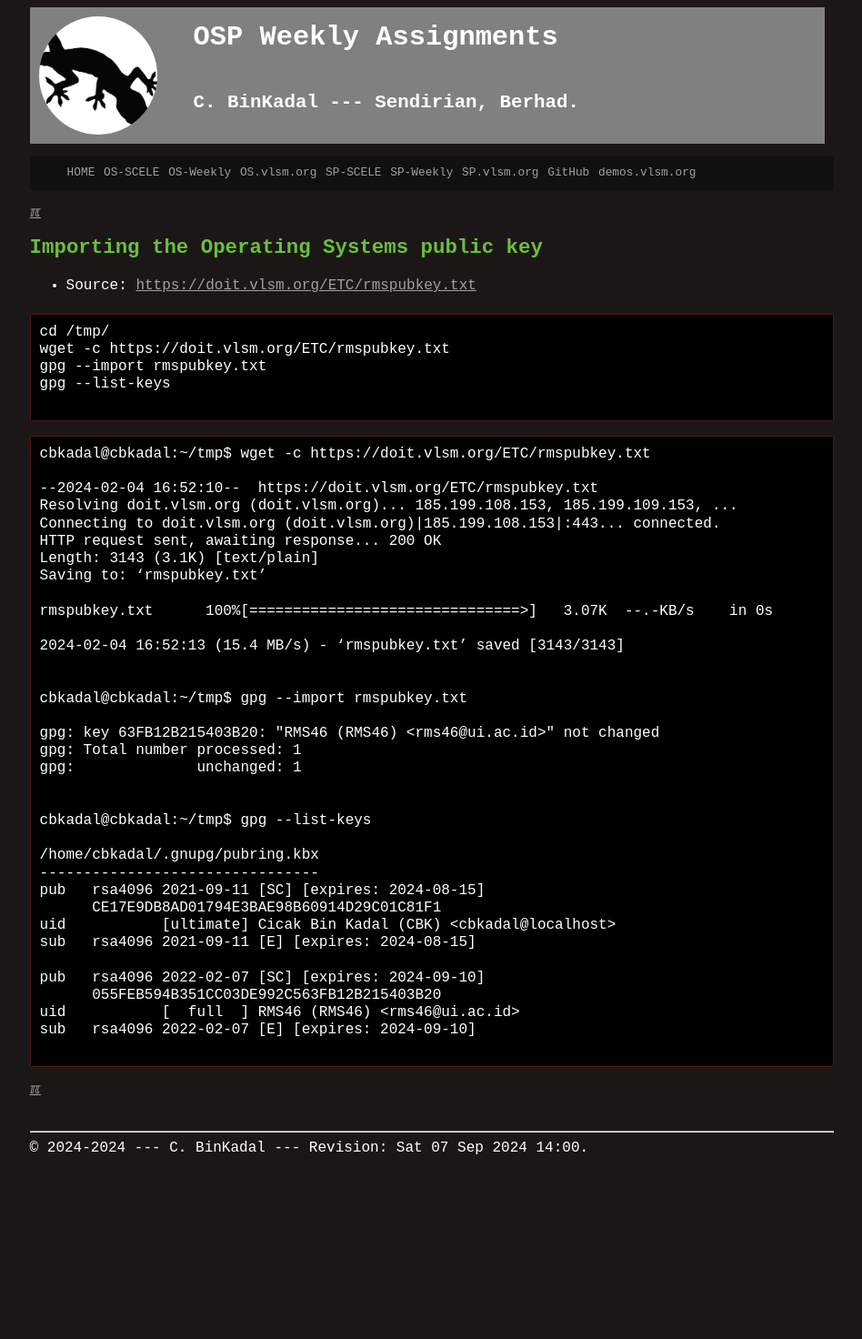
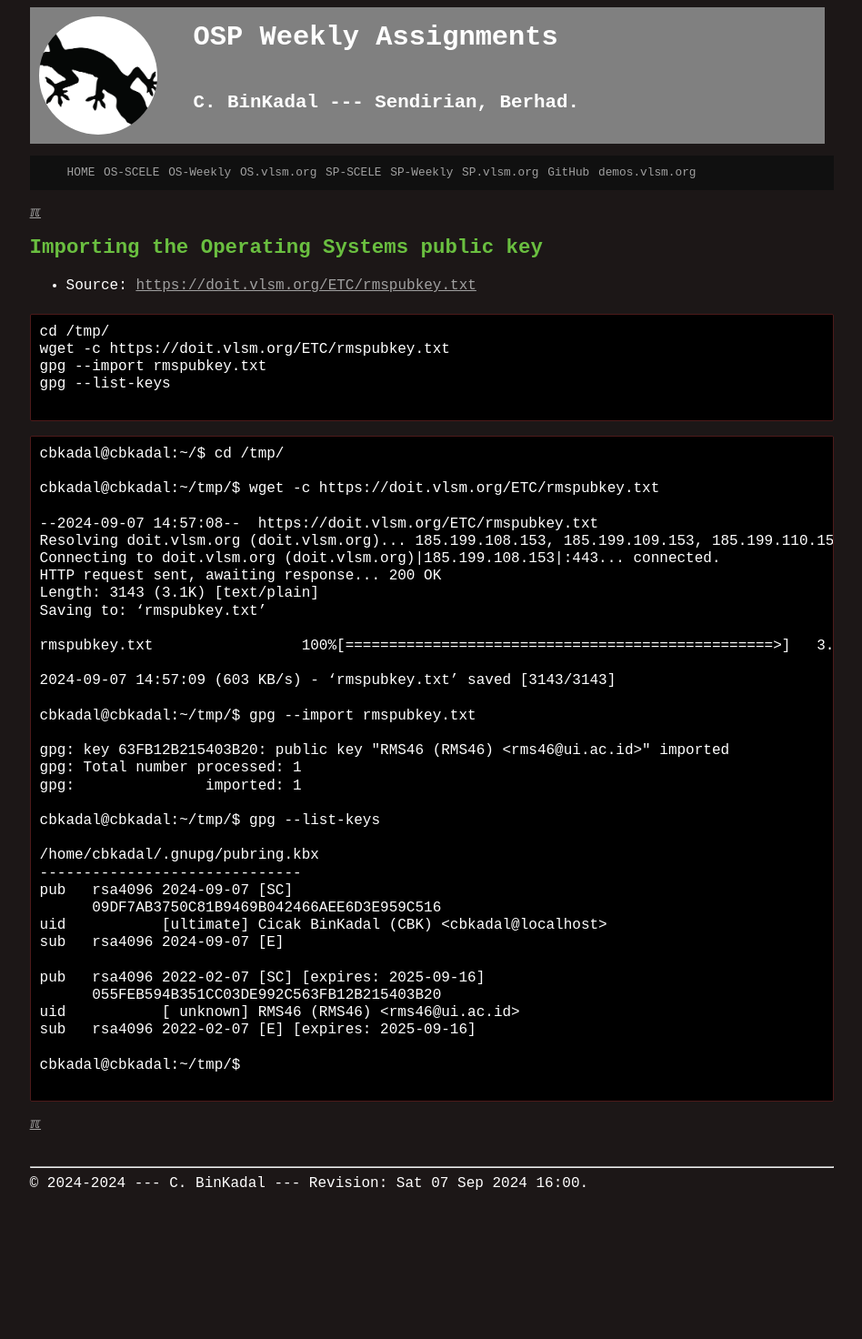
Before and after one commit to os2xx/demOS, a Jekyll site: the page built from W02-03.md, in a window 1280 px wide. Shown: the whole page at 91% size, without its empty margins (165-1113 px from the left). Built offline with Jekyll 4.4.1, drawn with Linux system fonts in a browser that asks for light colours; before the commit the page ends 1434 px from its top, so only the background shows below that.

Commit message:
modified:   W02-01.md W02-03.md W02-04.md W02-08.md

````diff
--- a/W02-03.md
+++ b/W02-03.md
@@ -17,40 +17,42 @@ gpg --list-keys
 ```
 
 ```
-cbkadal@cbkadal:~/tmp$ wget -c https://doit.vlsm.org/ETC/rmspubkey.txt
+cbkadal@cbkadal:~/$ cd /tmp/
 
---2024-02-04 16:52:10--  https://doit.vlsm.org/ETC/rmspubkey.txt
-Resolving doit.vlsm.org (doit.vlsm.org)... 185.199.108.153, 185.199.109.153, ...
+cbkadal@cbkadal:~/tmp/$ wget -c https://doit.vlsm.org/ETC/rmspubkey.txt
+
+--2024-09-07 14:57:08--  https://doit.vlsm.org/ETC/rmspubkey.txt
+Resolving doit.vlsm.org (doit.vlsm.org)... 185.199.108.153, 185.199.109.153, 185.199.110.153, ...
 Connecting to doit.vlsm.org (doit.vlsm.org)|185.199.108.153|:443... connected.
 HTTP request sent, awaiting response... 200 OK
 Length: 3143 (3.1K) [text/plain]
 Saving to: ‘rmspubkey.txt’
 
-rmspubkey.txt      100%[===============================>]   3.07K  --.-KB/s    in 0s
+rmspubkey.txt                 100%[=================================================>]   3.07K  --.-KB/s    in 0.005s
 
-2024-02-04 16:52:13 (15.4 MB/s) - ‘rmspubkey.txt’ saved [3143/3143]
+2024-09-07 14:57:09 (603 KB/s) - ‘rmspubkey.txt’ saved [3143/3143]
 
+cbkadal@cbkadal:~/tmp/$ gpg --import rmspubkey.txt
 
-cbkadal@cbkadal:~/tmp$ gpg --import rmspubkey.txt
+gpg: key 63FB12B215403B20: public key "RMS46 (RMS46) <rms46@ui.ac.id>" imported
+gpg: Total number processed: 1
+gpg:               imported: 1
 
-gpg: key 63FB12B215403B20: "RMS46 (RMS46) <rms46@ui.ac.id>" not changed
-gpg: Total number processed: 1
-gpg:              unchanged: 1
-
-
-cbkadal@cbkadal:~/tmp$ gpg --list-keys
+cbkadal@cbkadal:~/tmp/$ gpg --list-keys
 
 /home/cbkadal/.gnupg/pubring.kbx
---------------------------------
-pub   rsa4096 2021-09-11 [SC] [expires: 2024-08-15]
-      CE17E9DB8AD01794E3BAE98B60914D29C01C81F1
-uid           [ultimate] Cicak Bin Kadal (CBK) <cbkadal@localhost>
-sub   rsa4096 2021-09-11 [E] [expires: 2024-08-15]
+------------------------------
+pub   rsa4096 2024-09-07 [SC]
+      09DF7AB3750C81B9469B042466AEE6D3E959C516
+uid           [ultimate] Cicak BinKadal (CBK) <cbkadal@localhost>
+sub   rsa4096 2024-09-07 [E]
 
-pub   rsa4096 2022-02-07 [SC] [expires: 2024-09-10]
+pub   rsa4096 2022-02-07 [SC] [expires: 2025-09-16]
       055FEB594B351CC03DE992C563FB12B215403B20
-uid           [  full  ] RMS46 (RMS46) <rms46@ui.ac.id>
-sub   rsa4096 2022-02-07 [E] [expires: 2024-09-10]
+uid           [ unknown] RMS46 (RMS46) <rms46@ui.ac.id>
+sub   rsa4096 2022-02-07 [E] [expires: 2025-09-16]
+
+cbkadal@cbkadal:~/tmp/$
 
 ```
 
--- a/_config.yml
+++ b/_config.yml
@@ -1,5 +1,5 @@
 title: Operating Systems Programming
-version:     "Sat 07 Sep 2024 14:00"
+version:     "Sat 07 Sep 2024 16:00"
 copyright:   "2024-2024"
 description: This is the Operating System course site,
       a GitHub Page, hosted at GitHub.com (thank you!).
````
Also changed, not shown: W02-01.md (+17 -6 lines), W02-04.md (+11 -24 lines), W02-08.md (+3 -2 lines).
